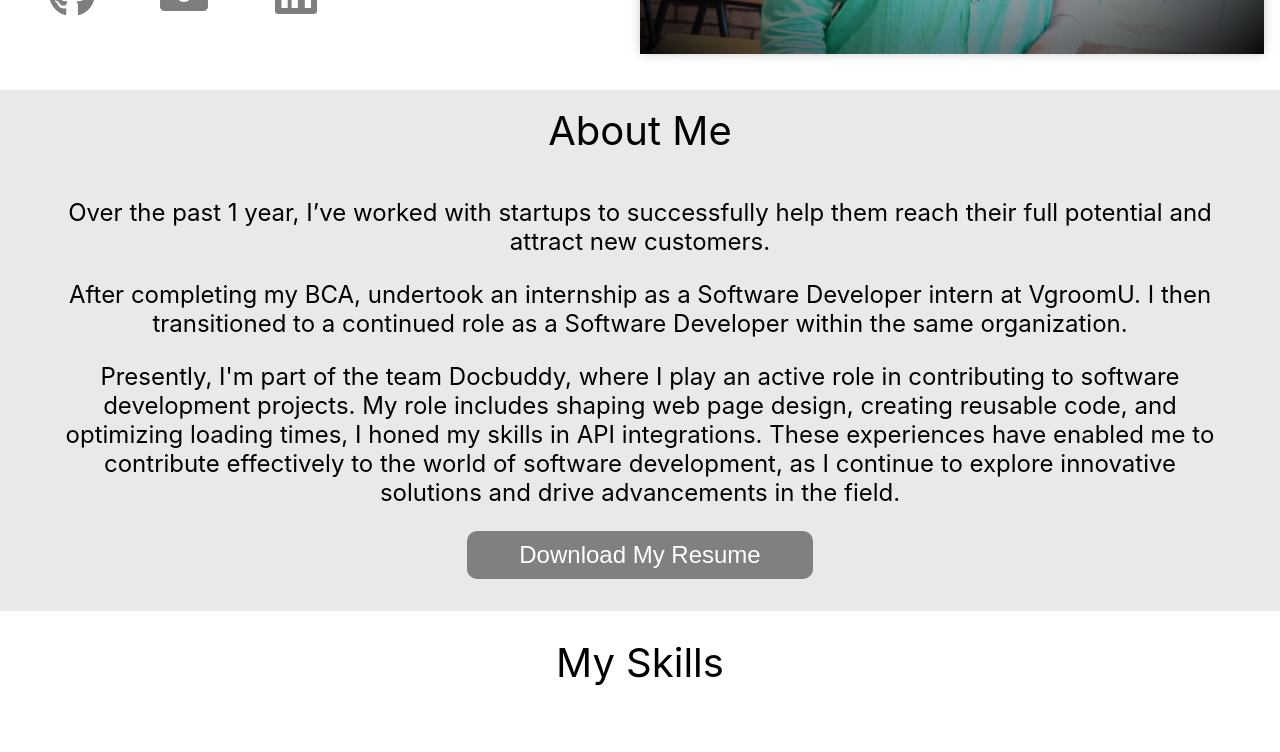
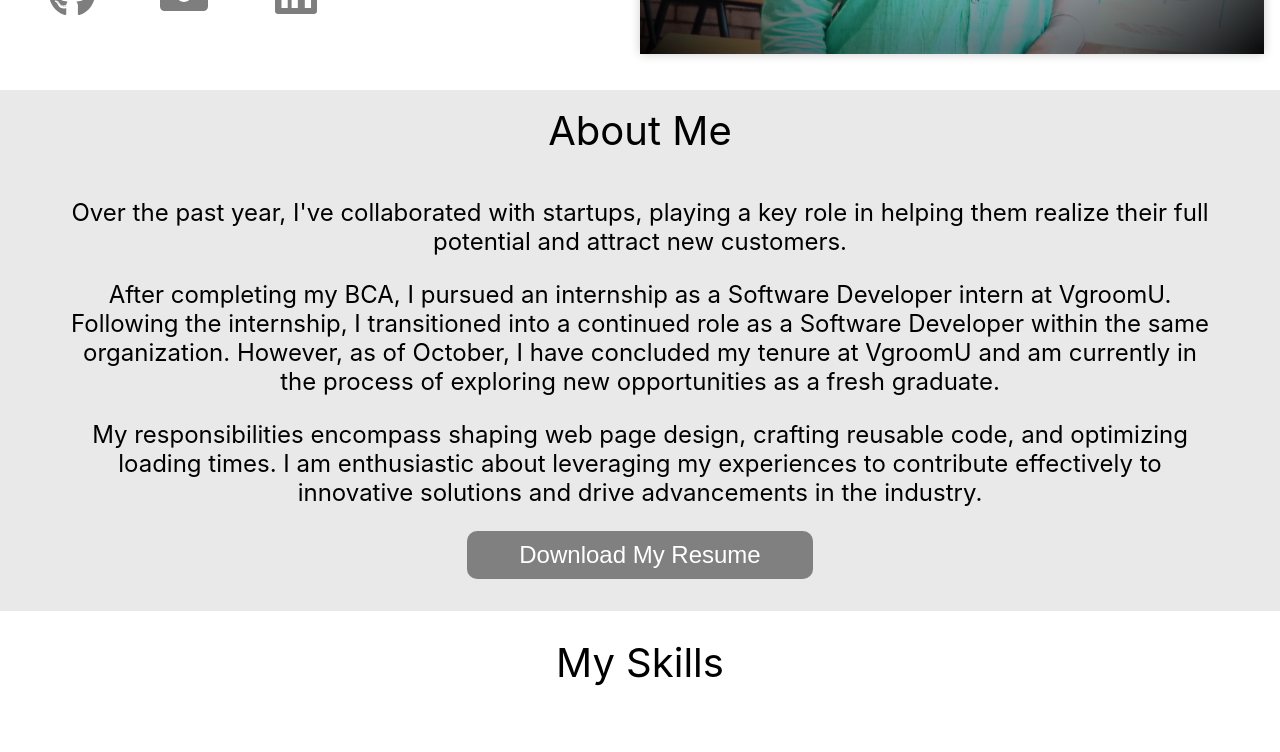
Before and after one commit to poonamendole-321/my-resume-website, a React (Create React App) app: page / in a window 1280 px wide. Shown: the part 560-1312 px from the top of the page. Built offline with nearby package versions, Linux system fonts and the light colour scheme; a web font is replaced by a local one.

Commit message:
new upadte 1

```diff
--- a/src/Components/About/about.js
+++ b/src/Components/About/about.js
@@ -38,22 +38,23 @@ const About = () => {
       <div className="about_data">
         <div className="about_para">
           <p>
-            Over the past 1 year, I’ve worked with startups to successfully help
-            them reach their full potential and attract new customers.
+            Over the past year, I've collaborated with startups, playing a key
+            role in helping them realize their full potential and attract new
+            customers.
           </p>
           <p>
-            After completing my BCA, undertook an internship as a Software
-            Developer intern at VgroomU. I then transitioned to a continued role
-            as a Software Developer within the same organization.
+            After completing my BCA, I pursued an internship as a Software
+            Developer intern at VgroomU. Following the internship, I
+            transitioned into a continued role as a Software Developer within
+            the same organization. However, as of October, I have concluded my
+            tenure at VgroomU and am currently in the process of exploring new
+            opportunities as a fresh graduate.
           </p>
           <p>
-            Presently, I'm part of the team Docbuddy, where I play an active
-            role in contributing to software development projects. My role
-            includes shaping web page design, creating reusable code, and
-            optimizing loading times, I honed my skills in API integrations.
-            These experiences have enabled me to contribute effectively to the
-            world of software development, as I continue to explore innovative
-            solutions and drive advancements in the field.
+            My responsibilities encompass shaping web page design, crafting
+            reusable code, and optimizing loading times. I am enthusiastic about
+            leveraging my experiences to contribute effectively to innovative
+            solutions and drive advancements in the industry.
           </p>
         </div>
         <div className="download-button">
--- a/src/Components/Intro/intro.js
+++ b/src/Components/Intro/intro.js
@@ -11,7 +11,7 @@ const Intro = () => {
         <h1 className="my_intro_name">
           Hello<span> I'm Poonam</span>
         </h1>
-        <h2 className="my_intro_heading">A Front-end Developer</h2>
+        <h2 className="my_intro_heading">A BCA Graduate</h2>
         <p className="my_intro_para">
           "Welcome to my website. I'm passionate about creating visually
           stunning and user-friendly websites. With a strong background in HTML,
```
Also changed, not shown: src/App.js (+4 -9 lines), src/App.css (deleted).
